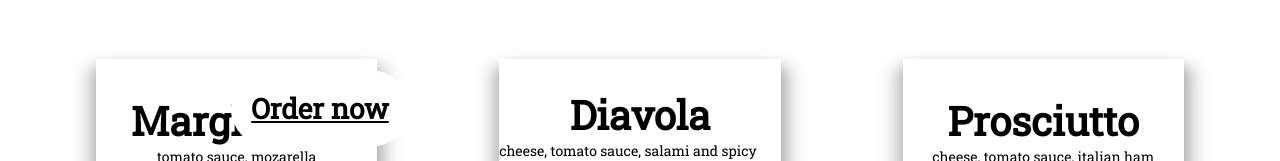
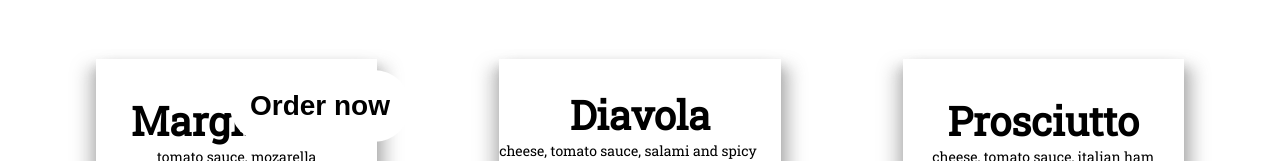
Before and after one commit to maciejwojtkowiak/italianhouse, a React (Create React App) app: page / in a window 1280 px wide. Shown: the part 791-952 px from the top of the page. Built offline with nearby package versions, Linux system fonts and the light colour scheme; no server answers.

Commit message:
applied smooth scroll to Meals

```diff
--- a/src/App.js
+++ b/src/App.js
@@ -1,4 +1,4 @@
-import React, {useEffect} from 'react';
+import React, {useEffect, useRef} from 'react';
 import './App.css';
 import Hero from './components/Hero/Hero';
 import Meals from './components/Meals/Meals';
@@ -21,6 +21,7 @@ function App() {
   const notification = useSelector(state => state.ui.notification)
   const notificationIsShown = useSelector(state => state.ui.notificationIsShown)
   const isAdded = useSelector(state => state.cart.added)
+  const scrollToMeals = useRef(null)
 
   let message = isAdded ? 'Item was added to cart' : 'Item was removed from cart'
 
@@ -60,8 +61,8 @@ function App() {
   return (
     <React.Fragment>
         {notificationIsShown && <Notification message={notification.message}  />}
-        <Hero />
-        <Meals />
+        <Hero meals={scrollToMeals} />
+        <Meals refProp={scrollToMeals} />
         <About />
         {isShown &&  <Cart /> }
         {isShown &&  <Overlay /> }
--- a/src/components/About/About.js
+++ b/src/components/About/About.js
@@ -1,4 +1,3 @@
-import { useState } from 'react'
 import styles from './About.module.css'
 import Tabs from './Tabs'
 
--- a/src/components/Cart/Cart.js
+++ b/src/components/Cart/Cart.js
@@ -3,7 +3,6 @@ import ReactDOM from 'react-dom'
 import styles from './Cart.module.css'
 import CartItems from "./CartItems"
 import OrderForm from "./Order/OrderForm"
-import { useState } from "react"
 import DetailTable from "./DetailTable"
 import OrderButton from "./Order/OrderButton"
 import { useSelector} from 'react-redux'
--- a/src/components/Hero/Hero.js
+++ b/src/components/Hero/Hero.js
@@ -1,11 +1,11 @@
 import styles from './Hero.module.css'
 import Header from '../Navbar/Header'
 import pizza from '../../images/Naples.png'
-const Hero = () => {
+const Hero = (props) => {
 
 
     const smoothScrollHandler = () => {
-
+        props.meals.current.scrollIntoView({behavior: 'smooth', block:'center'})
     }
 
 
@@ -24,7 +24,7 @@ const Hero = () => {
                     ac ornare lacus. Nulla condimentum ac nulla at aliquet. Integer
                     quis tincidunt lorem. Nulla rutrum ullamcorper lobortis.</p>
 
-                <a className={styles.orderButton} href='#meals' onClick={smoothScrollHandler}>Order now</a>
+                <button className={styles.orderButton} onClick={smoothScrollHandler}>Order now</button>
             </div>
                 <div className={styles.description__rightside}>
                     <img alt="pizza img" className={styles.heroImage} src={pizza} />
--- a/src/components/Meals/Meals.js
+++ b/src/components/Meals/Meals.js
@@ -38,7 +38,7 @@ const DUMMY_MEALS = [
     }
 ]
 
-const Meals = () => {
+const Meals = (props) => {
    const dispatch = useDispatch()
 
 
@@ -51,7 +51,7 @@ const Meals = () => {
 
 
     return (
-        <div className={styles.meals} id="meals">
+        <div ref={props.refProp} className={styles.meals} id="meals">
             {DUMMY_MEALS.map(meal =>
             <Card key={meal.id}>
                 <div className={styles['meal-item']}>
```
